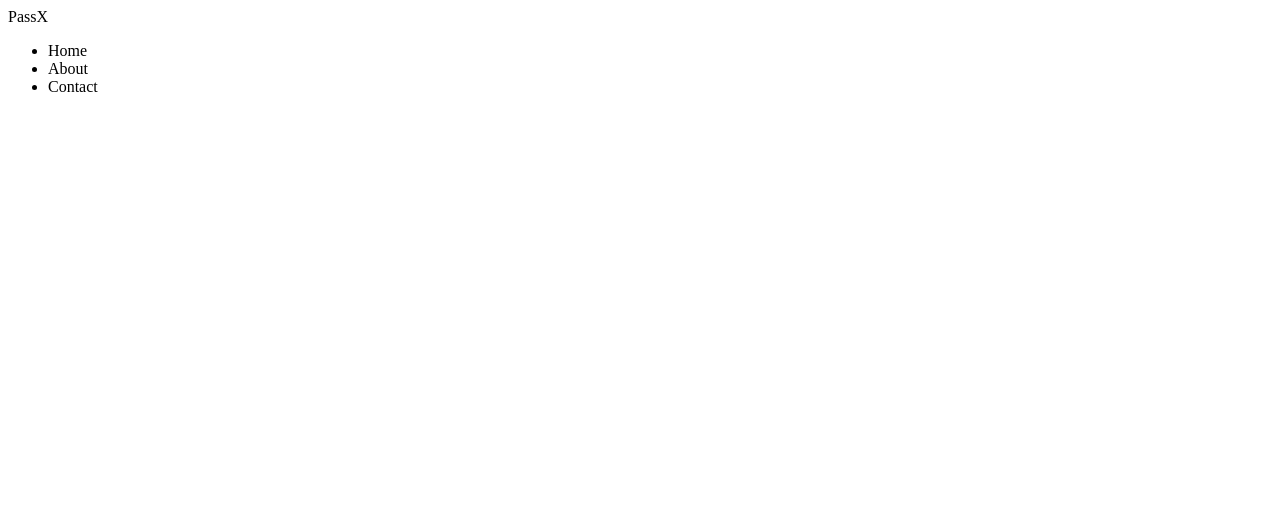
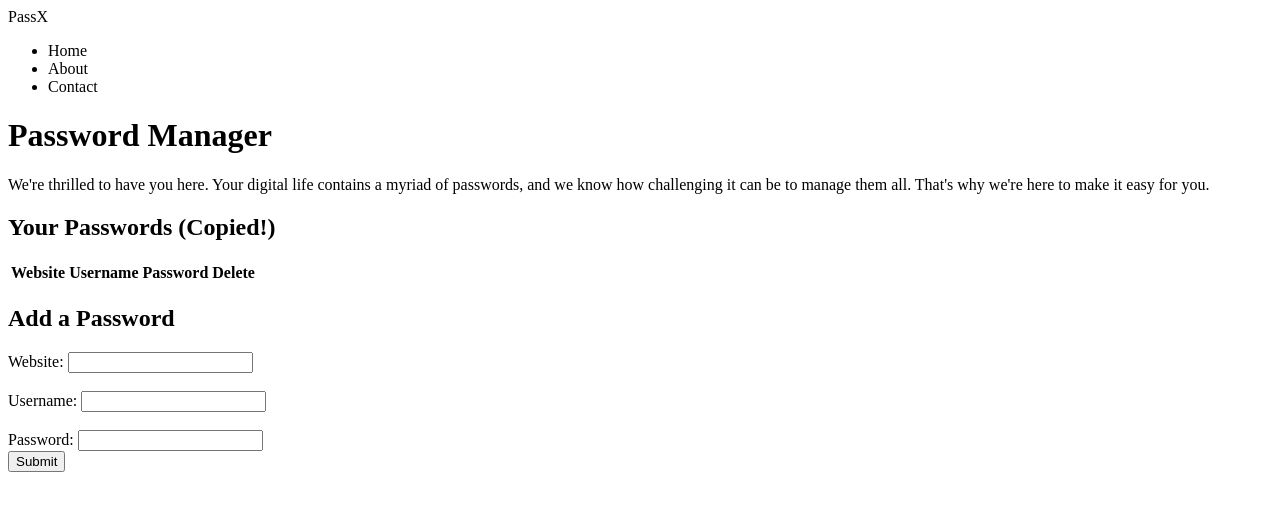
Before and after one commit to Harjot2552/password-manager, a plain HTML site: page index.html in a window 1280 px wide. Drawn offline with Linux system fonts and the light colour scheme.

Commit message:
Made the basic form structure using HTML

```diff
--- a/index.html
+++ b/index.html
@@ -1,4 +1,3 @@
-
 <!DOCTYPE html>
 <html lang="en">
 
@@ -18,6 +17,42 @@
             <li>Contact</li>
         </ul>
     </nav>
+    <div class="container">
+        <h1>Password Manager</h1>
+        <p>We're thrilled to have you here. Your digital life contains a myriad of passwords, and we know how
+            challenging it can be to manage them all. That's why we're here to make it easy for you.</p>
+        <h2>Your Passwords <span id="alert">(Copied!)</span></h2>
+        <table>
+            <tr>
+                <th>Website</th>
+                <th>Username</th>
+                <th>Password</th>
+                <th>Delete</th>
+            </tr>
+
+        </table>
+
+        <h2>Add a Password</h2>
+        <form action="/submit" method="post">
+
+            <!-- Text input for website -->
+            <label for="website">Website:</label>
+            <input type="text" id="website" name="website" required>
+            <br><br>
+
+            <!-- Text input for username -->
+            <label for="username">Username:</label>
+            <input type="text" id="username" name="username" required>
+            <br><br>
+
+            <!-- Password input -->
+            <label for="password">Password:</label>
+            <input type="password" id="password" name="password" required>
+            <br>
+            <!-- Submit button -->
+            <button class="btn" type="submit">Submit</button>
+        </form>
+    </div>
 </body>
 
 </html>
```
